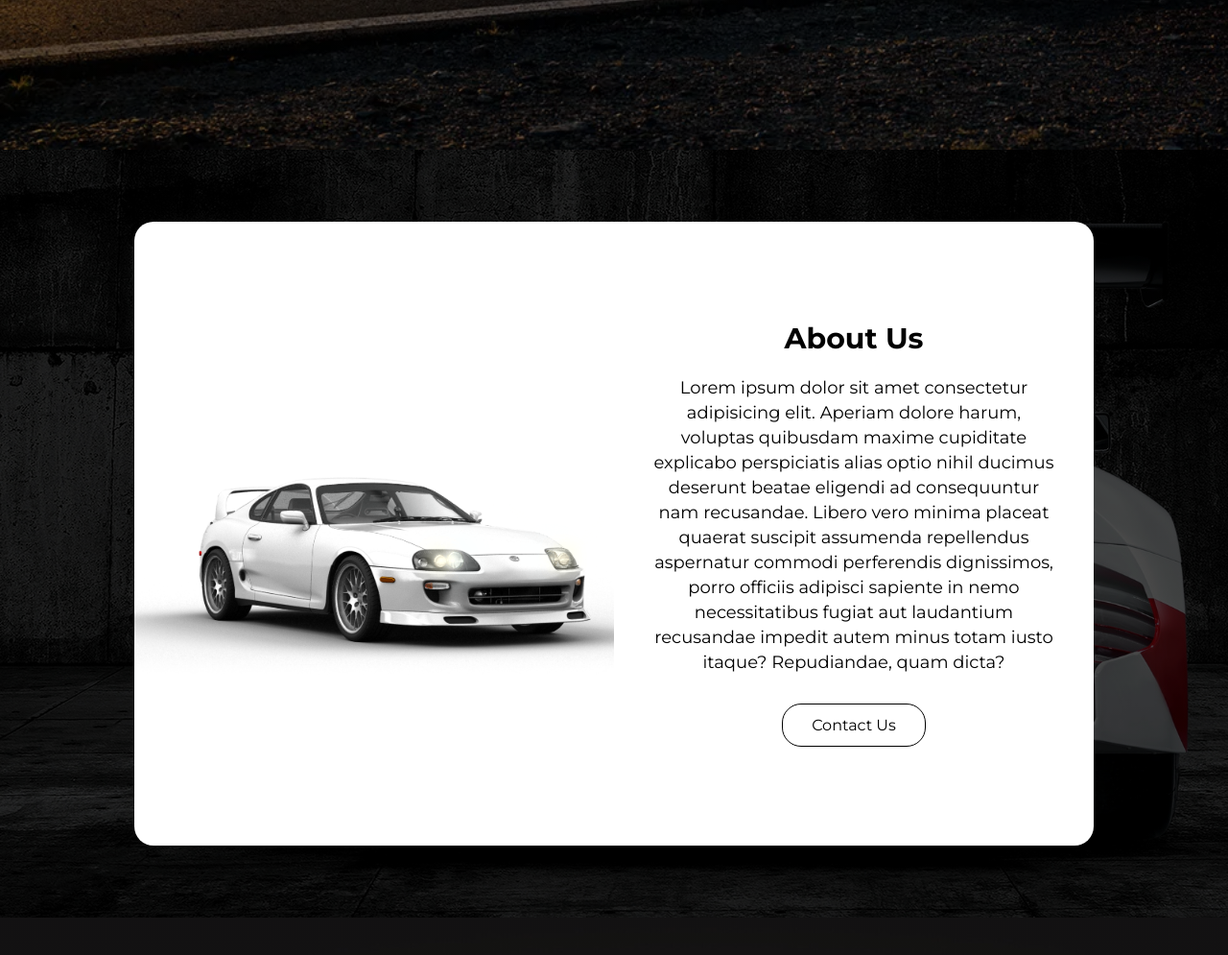
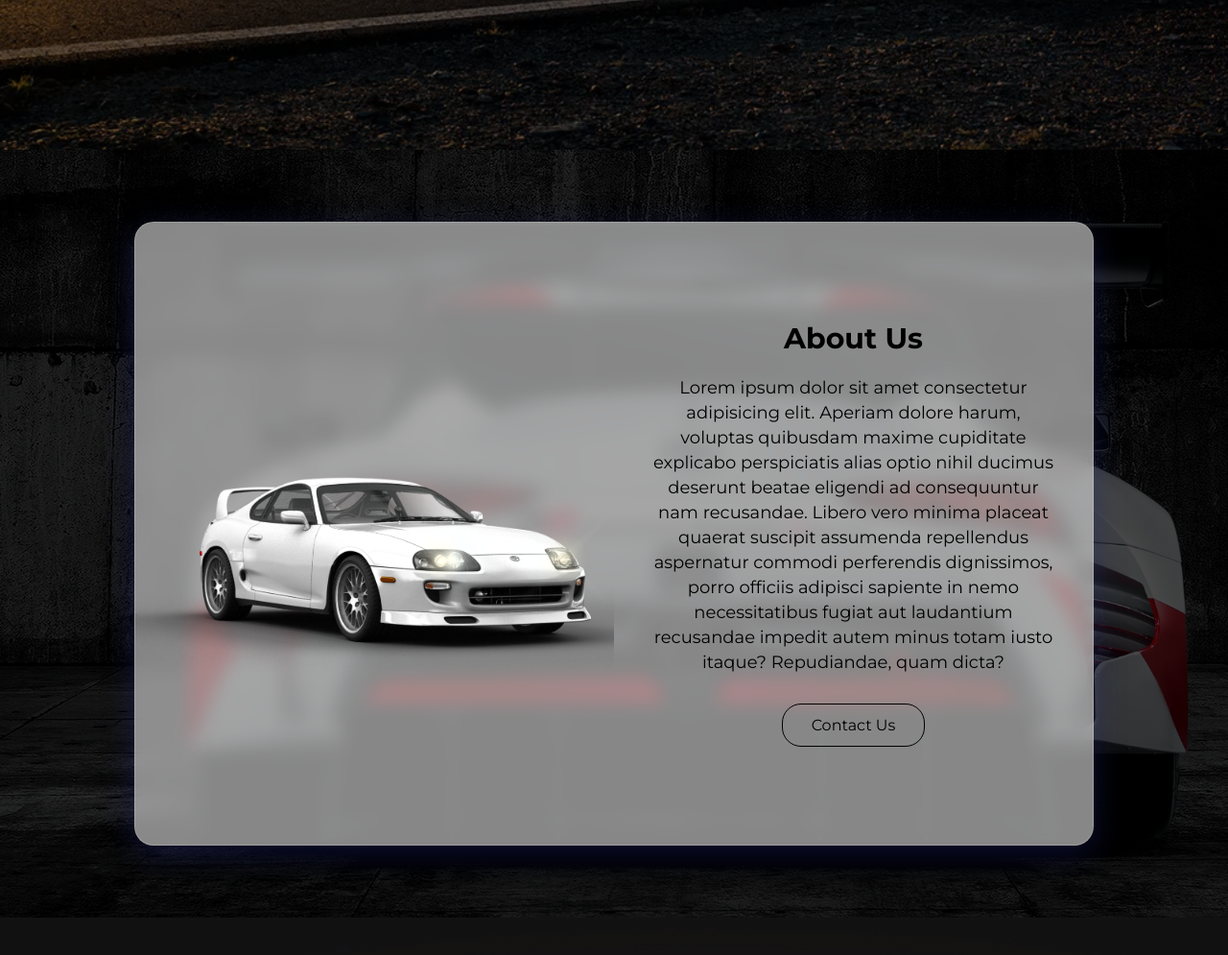
Before and after one commit to cayzocoder/uygavazifa, a plain HTML site: page index.html in a window 1280 px wide. Shown: the part 1644-2639 px from the top of the page at 96% size. Drawn offline with nearby package versions, Linux system fonts and the light colour scheme.

Commit message:
Update style.css

```diff
--- a/style.css
+++ b/style.css
@@ -132,7 +132,11 @@ ul li a:hover{
 .big-card {
     width: 1000px;
     height: 650px;
-    background-color: white;
+    backdrop-filter: blur(9px) saturate(154%);
+    -webkit-backdrop-filter: blur(9px) saturate(154%);
+    background-color: rgba(240, 240, 240, 0.56);
+    border-radius: 12px; border: 1px solid rgba(255, 255, 255, 0.18);
+    box-shadow: 0 8px 32px 0 rgba(31, 38, 135, 0.37);
     border-radius: 20px;
     display: flex;
     overflow: hidden;
```
